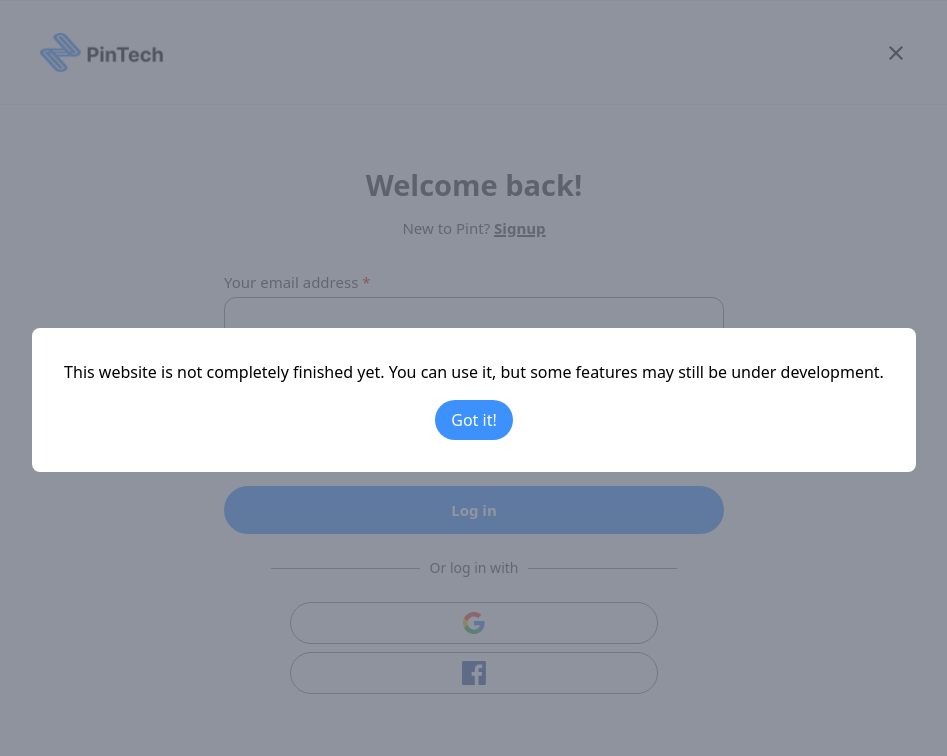
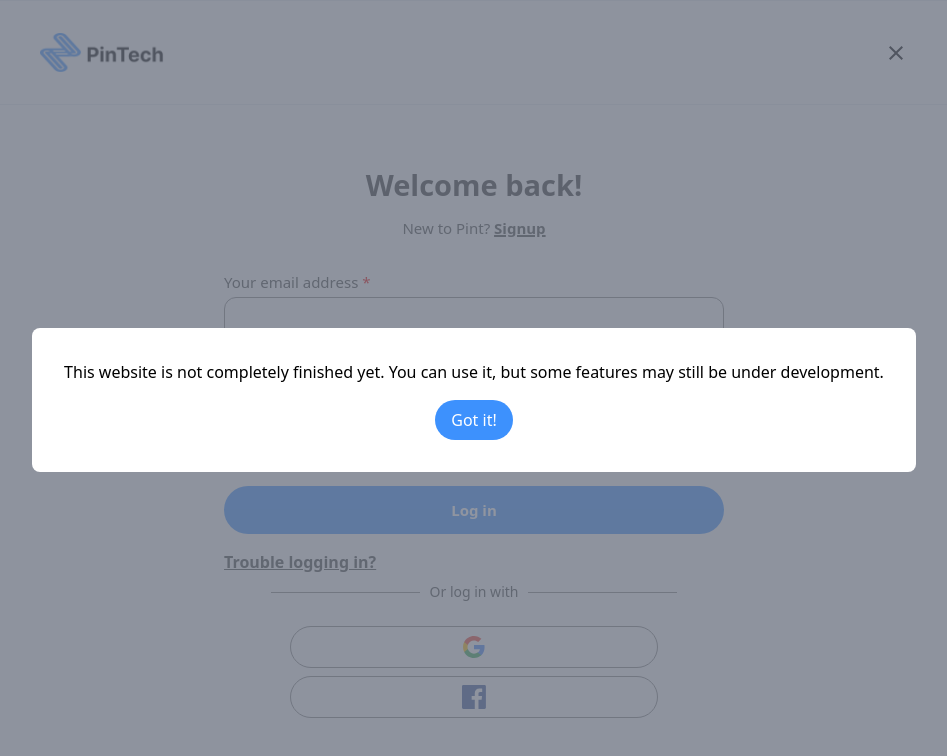
Before and after one commit to reyven-ai/pinqoutes, a React (Vite) app in the folder frontend/: page /login in a window 1280 px wide. Shown: the top 756 px of the page, without its empty margins (166-1113 px from the left). Built offline with nearby package versions, Linux system fonts and the light colour scheme.

Commit message:
I add trouble logging in from login form

```diff
--- a/frontend/src/components/auth/Auth.Form.tsx
+++ b/frontend/src/components/auth/Auth.Form.tsx
@@ -11,7 +11,6 @@ import {
 } from "@material-ui/icons";
 
 const fontSize = "20px";
-
 const AuthForm: React.FC<AuthFormProps> = ({
   title,
   labelLink,
@@ -24,6 +23,7 @@ const AuthForm: React.FC<AuthFormProps> = ({
   message,
   successful,
   loading,
+  isNewUser,
   button,
 }) => {
   const [showPassword, setShowPassword] = useState(false);
@@ -53,6 +53,7 @@ const AuthForm: React.FC<AuthFormProps> = ({
               validationSchema={validationSchema}
               onSubmit={onSubmit}
             >
+              {({ touched, errors }) => (
                 <Form className="lg:w-[500px] mt-8 lg:ml-16 lg:mr-16 xs:w-full xs:mr-2 xs:ml-0">
                   {!successful && (
                     <div>
@@ -74,11 +75,14 @@ const AuthForm: React.FC<AuthFormProps> = ({
                         <Field
                           id="email"
                           name="email"
-                        // type="email"
                           disabled={loading}
                           className={cn(
                             "sm:bg-blue border-[1px] border-inputBorder bg-transparent block w-full p-4 py-3.5 rounded-xl text-sm mb-[1.9rem]",
-                          "placeholder-gray-500 text-[0.9rem] font-light"
+                            "placeholder-gray-500 text-[0.9rem] font-light",
+                            {
+                              "border-red-500 border-2":
+                                errors.email && touched.email,
+                            }
                           )}
                         />
                         <ErrorMessage name="email">
@@ -107,7 +111,11 @@ const AuthForm: React.FC<AuthFormProps> = ({
                             disabled={loading}
                             className={cn(
                               "sm:bg-blue border-[1px] border-inputBorder bg-transparent block w-full p-4 py-3.5 rounded-xl text-sm mb-[1.9rem]",
-                            "placeholder-gray-500 text-[0.9rem] font-light"
+                              "placeholder-gray-500 text-[0.9rem] font-light",
+                              {
+                                "border-red-500 border-2":
+                                  errors.password && touched.password,
+                              }
                             )}
                           />
                           <button
@@ -142,11 +150,20 @@ const AuthForm: React.FC<AuthFormProps> = ({
                       >
                         {loading ? "Loading..." : button}
                       </button>
+                      {isNewUser && (
+                        <div>
+                          <Link
+                            className="font-semibold text-primaryTextColor underline"
+                            to=""
+                          >
+                            Trouble logging in?
+                          </Link>
+                        </div>
+                      )}
                       <div className="text-center">
                         <div className="inline-flex items-center">
                           <div className="bg-inputBorder inline-block lg:w-[149px] xs:w-[130px] h-[1px] mx-2.5 my-0" />
                           <strong className="text-primaryTextColor inline-block text-sm my-2 font-light">
-                          {/* Or sign up with */}
                             {footerText}
                           </strong>
                           <div className="bg-inputBorder inline-block lg:w-[149px] xs:w-[130px] h-[1px] mx-2.5 my-0" />
@@ -155,6 +172,7 @@ const AuthForm: React.FC<AuthFormProps> = ({
                     </div>
                   )}
                 </Form>
+              )}
             </Formik>
             <FooterAuth />
           </div>
--- a/frontend/src/components/auth/Auth.Login.tsx
+++ b/frontend/src/components/auth/Auth.Login.tsx
@@ -47,6 +47,7 @@ const Login: React.FC = () => {
         loading={loading}
         successful={successful}
         message={message}
+        isNewUser={true}
         onSubmit={handleLogin}
         validationSchema={loginValidationSchema}
         initialValues={initialValues}
```
Lines whose indentation alone changed are shown as unchanged.
